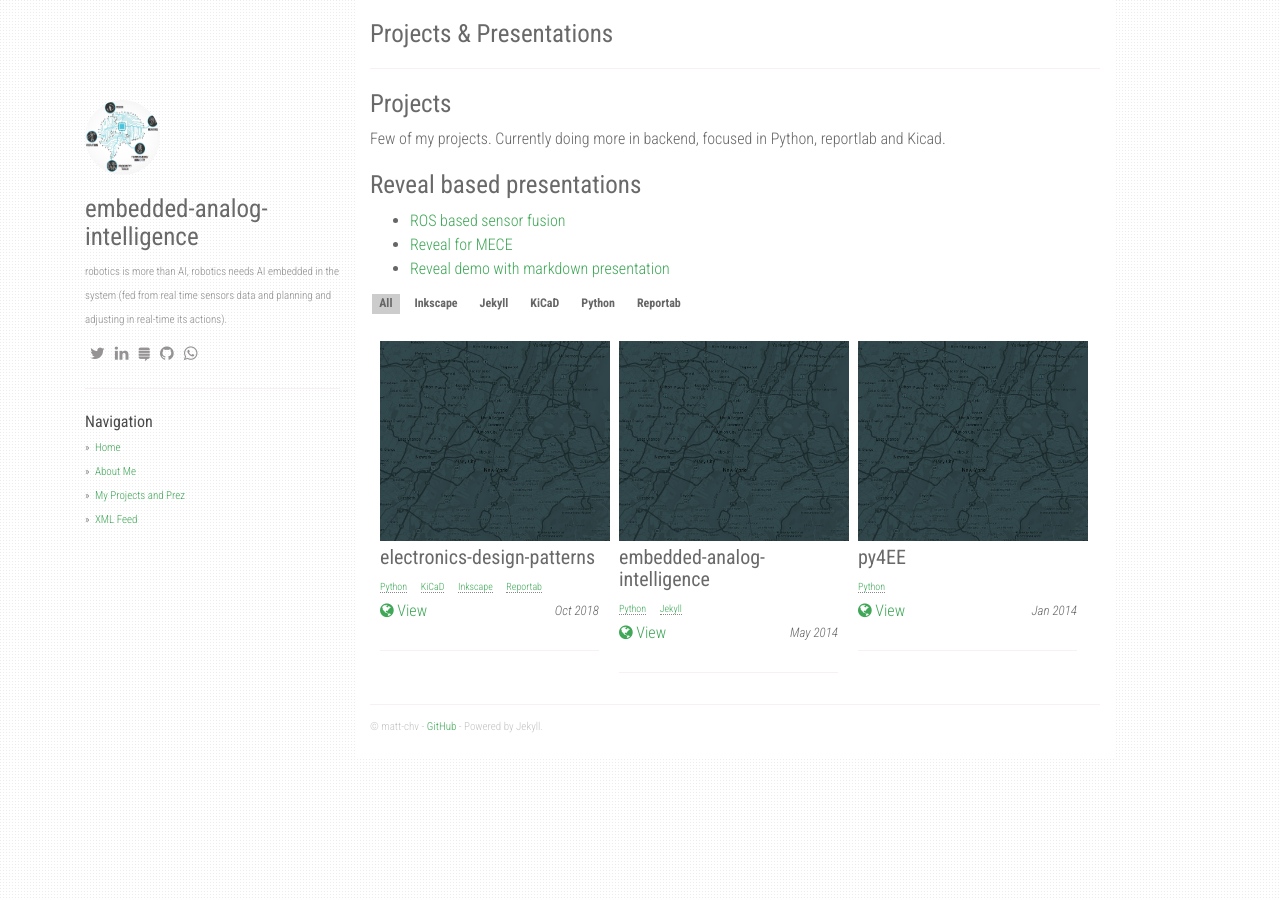
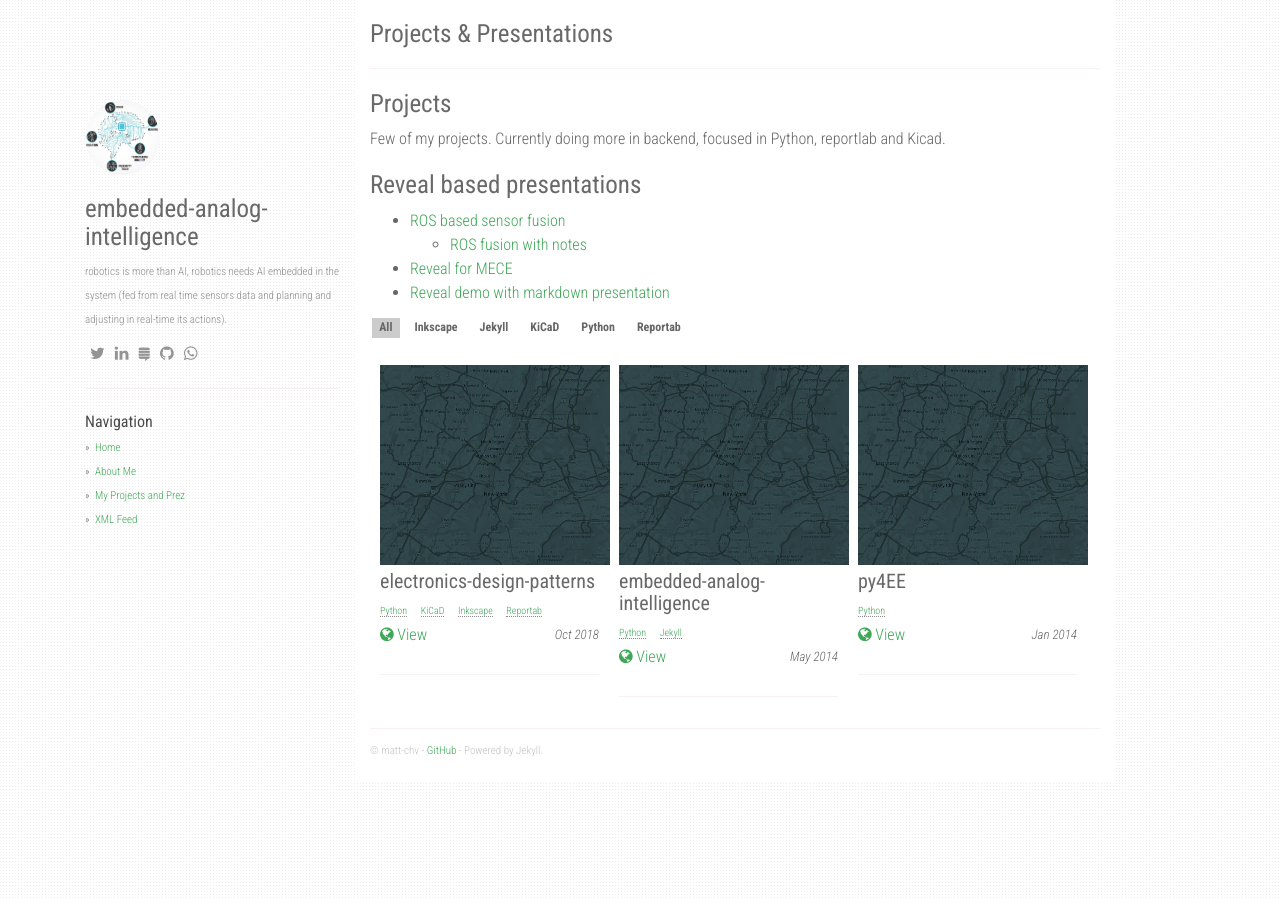
Before and after one commit to matt-chv/embedded-analog-intelligence, a Jekyll site: the page built from projects.md, in a window 1280 px wide. Built offline with Jekyll 4.4.1, drawn with Linux system fonts in a browser that asks for light colours; nearby versions of some CDN libraries.

Commit message:
Update projects.md

```diff
--- a/projects.md
+++ b/projects.md
@@ -9,5 +9,6 @@
 
 # Reveal based presentations
 * [ROS based sensor fusion](https://matt-chv.github.io/embedded-analog-intelligence/reveal/matt_eai_ros_fusion.html)
+    * [ROS fusion with notes](https://matt-chv.github.io/embedded-analog-intelligence/reveal/matt_eai_ros_fusion.html?notes)
 * [Reveal for MECE](https://matt-chv.github.io/embedded-analog-intelligence/reveal/Reveal_Mece_Pyramid.html)
 * [Reveal demo with markdown presentation](https://matt-chv.github.io/embedded-analog-intelligence/reveal/demo_md.html)
```
